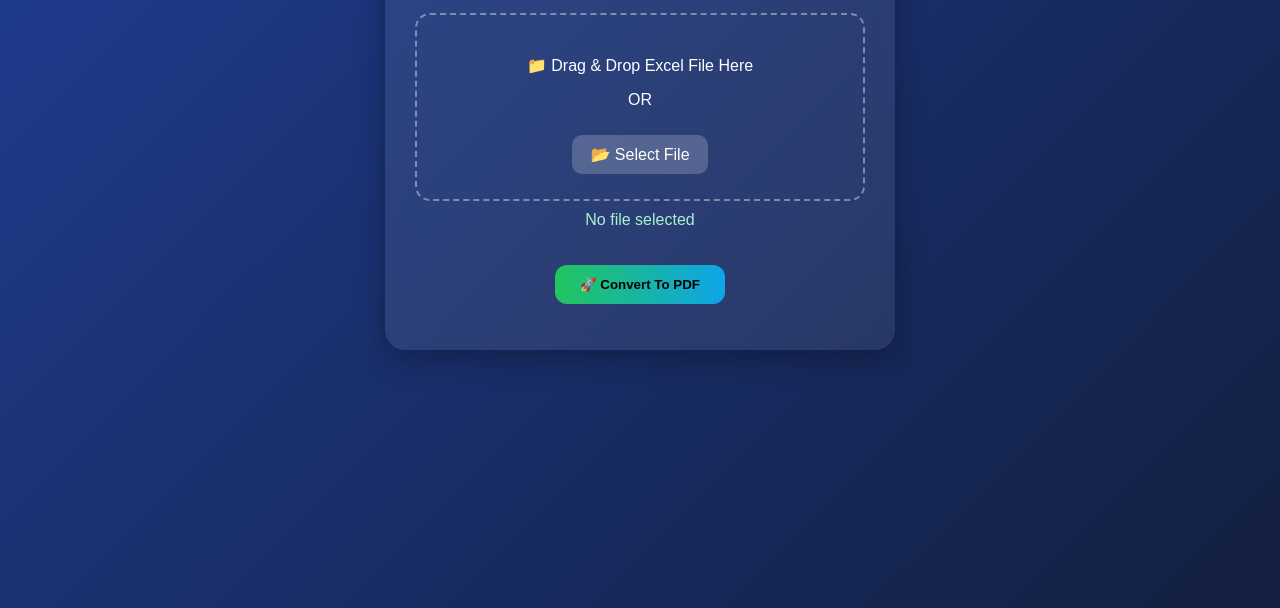
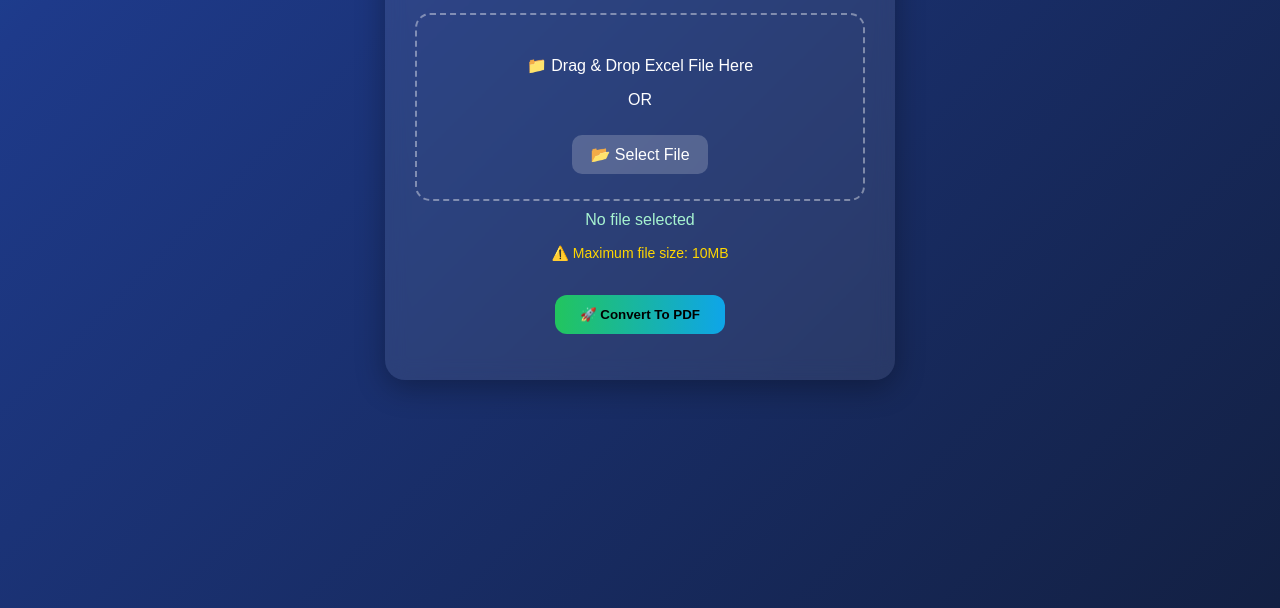
Before and after one commit to arvindkumarbhanwaria-komal/excel-to-pdf-converter, a website: page public/index.html in a window 1280 px wide. Shown: the part 192-800 px from the top of the page. Drawn offline with nearby package versions, Linux system fonts and the light colour scheme.

Commit message:
Add 10MB file size notice

```diff
--- a/public/index.html
+++ b/public/index.html
@@ -29,6 +29,9 @@
 
         <!-- FILE NAME -->
         <p id="fileName">No file selected</p>
+        <p style="color:#ffd700; font-size:14px; margin-top:8px;">
+⚠️ Maximum file size: 10MB
+</p>
 
         <!-- PROGRESS BAR -->
         <div class="progress-container" id="progressContainer">
```
